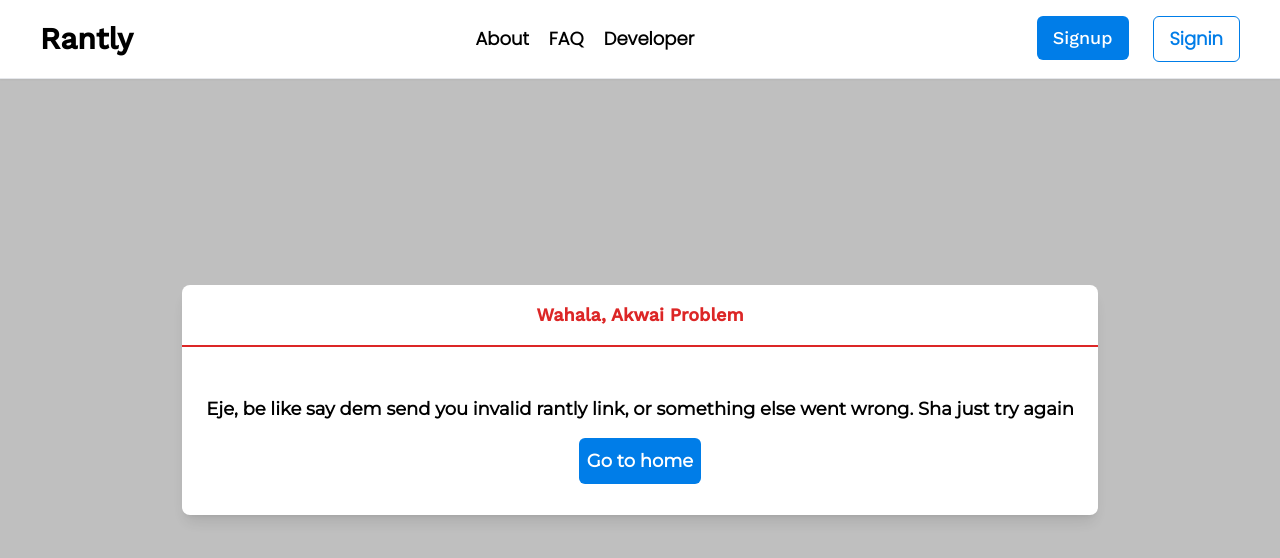
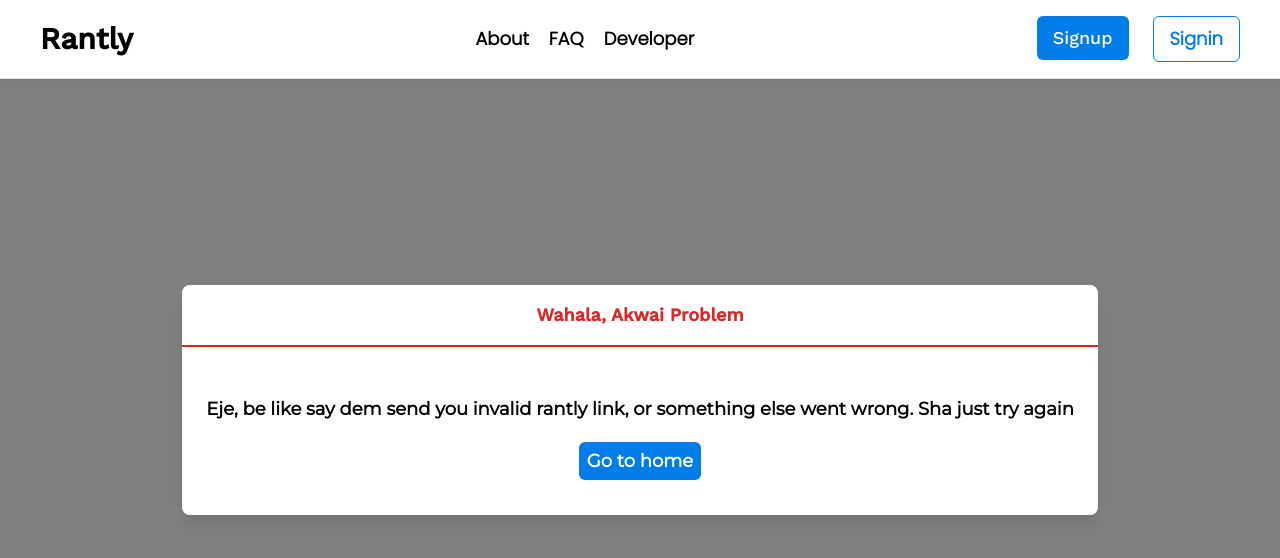
Before and after one commit to olathedev/rantly-v1-frontend, a React (Vite) app: page /r/1 in a window 1280 px wide. Shown: the top 558 px of the page. Built offline with nearby package versions, Linux system fonts and the light colour scheme; no server answers.

Commit message:
modify error alert

```diff
--- a/src/components/ErrorAlert.jsx
+++ b/src/components/ErrorAlert.jsx
@@ -12,7 +12,7 @@ function ErrorAlert({error}) {
 
                 <p className='mb-6'>{error} </p>
 
-            <Link to="/" className="py-3 px-2 mt-4 bg-primary text-white rounded-md">Go to home</Link>
+            <Link to="/" className="py-2 px-2 mt-4 bg-primary text-white rounded-md">Go to home</Link>
             </div>
         </div>
     </div>
--- a/src/pages/SendRant.jsx
+++ b/src/pages/SendRant.jsx
@@ -99,10 +99,9 @@ function SendRant() {
         )}
 
         {modalOpen && (
-          <div>
 
             <div
-              className={`w-screen flex justify-center items-center bg-black background bg-opacity-25 ${
+              className={`w-screen flex justify-center items-center bg-black background bg-opacity-50 ${
                 modalOpen ? "fixed" : "hidden"
               } inset-0`}
             >
@@ -111,7 +110,7 @@ function SendRant() {
 
 
             </div>
-          </div>
+
         )}
       </div>
     </div>
```
